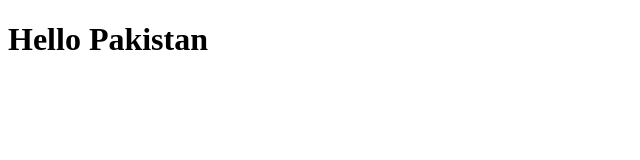
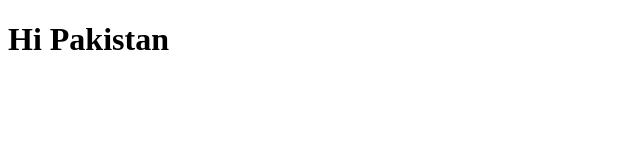
Before and after one commit to Saqibsarwar1001/cpanelTest, a plain HTML site: page index.html in a window 1280 px wide. Shown: the whole page, without its empty margins (0-640 px from the left). Drawn offline with Linux system fonts and the light colour scheme.

Commit message:
Update index.html

```diff
--- a/index.html
+++ b/index.html
@@ -7,6 +7,6 @@
     <title>TestName</title>
   </head>
   <body>
-    <h1>Hello Pakistan</h1>
+    <h1>Hi Pakistan</h1>
   </body>
 </html>
```
